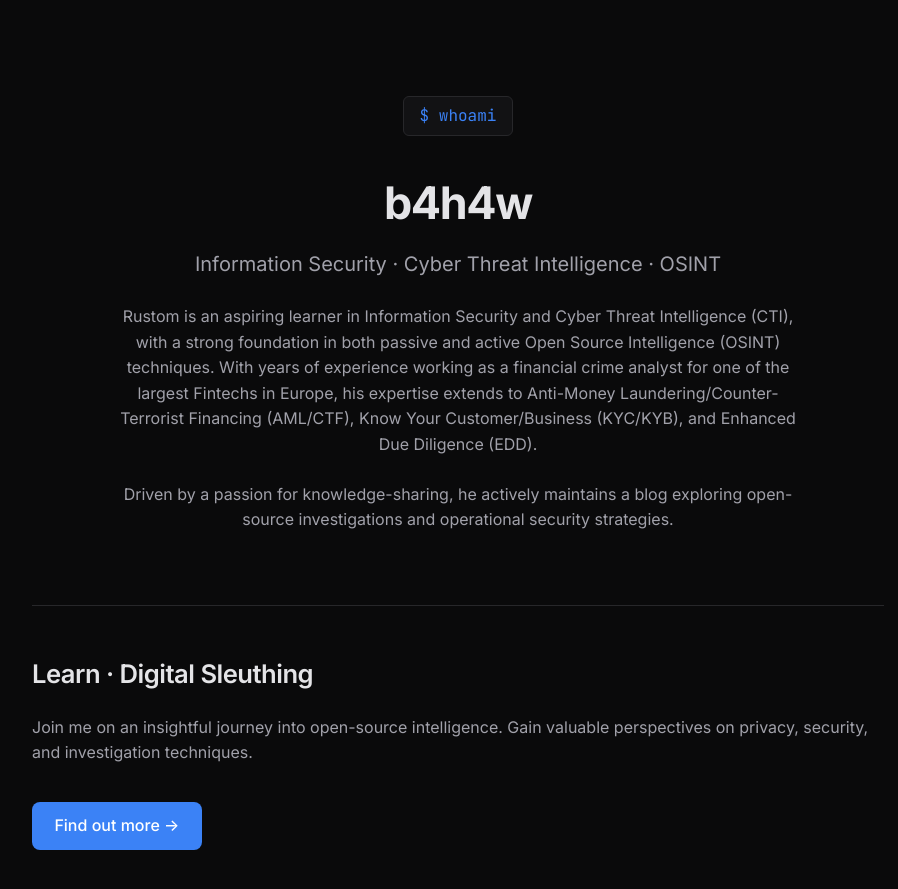
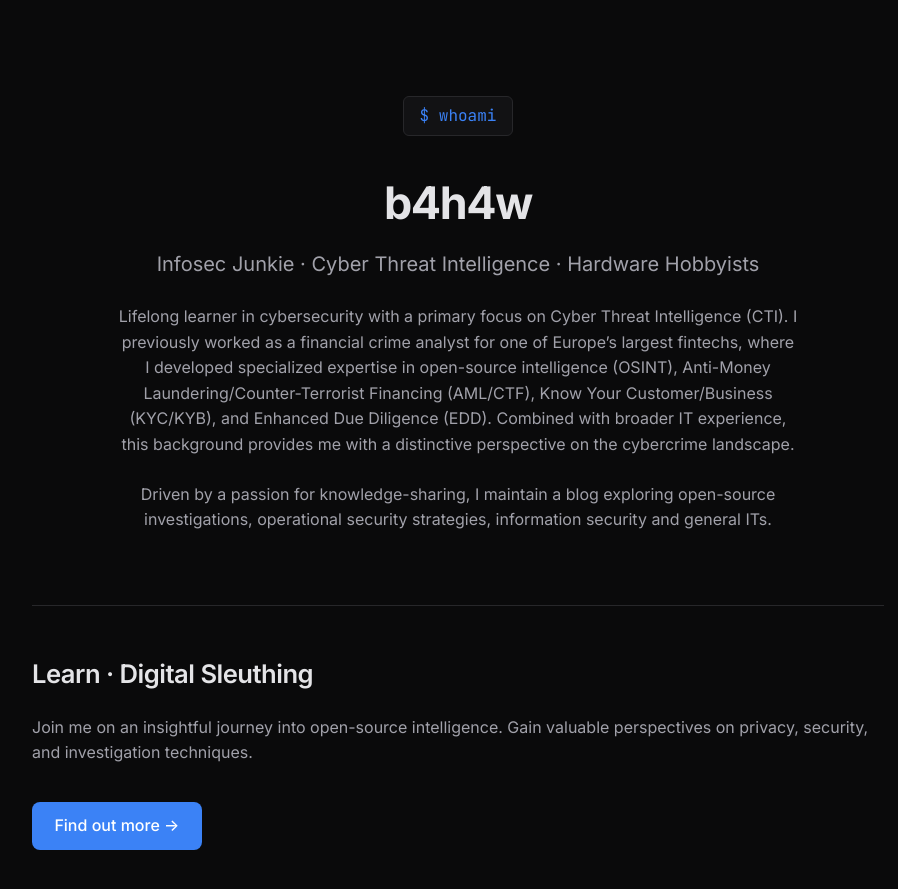
Before and after one commit to b4h4w/b4h4w.github.io, a Jekyll site: the page built from index.md, in a window 1280 px wide and 900 px high. Shown: the top 889 px of the window, without its empty margins (182-1080 px from the left). Built offline with Jekyll 4.4.1, drawn with Linux system fonts in a browser that asks for light colours.

Commit message:
Refined summary information.

```diff
--- a/index.md
+++ b/index.md
@@ -7,18 +7,16 @@ description: Personal site of Rustom – OSINT, CTI, digital investigations and
 <section class="hero">
   <div class="whoami">$ whoami</div>
   <h1>b4h4w</h1>
-  <p class="tagline">Information Security · Cyber Threat Intelligence · OSINT</p>
+  <p class="tagline">Infosec Junkie · Cyber Threat Intelligence · Hardware Hobbyists</p>
 
   <p>
-    Rustom is an aspiring learner in Information Security and Cyber Threat Intelligence (CTI),
-    with a strong foundation in both passive and active Open Source Intelligence (OSINT) techniques.
-    With years of experience working as a financial crime analyst for one of the largest Fintechs in Europe,
-    his expertise extends to Anti-Money Laundering/Counter-Terrorist Financing (AML/CTF),
-    Know Your Customer/Business (KYC/KYB), and Enhanced Due Diligence (EDD).
+    Lifelong learner in cybersecurity with a primary focus on Cyber Threat Intelligence (CTI). I previously worked as a financial crime analyst for one of Europe’s largest fintechs,
+    where I developed specialized expertise in open-source intelligence (OSINT), Anti-Money Laundering/Counter-Terrorist Financing (AML/CTF), Know Your Customer/Business (KYC/KYB),
+    and Enhanced Due Diligence (EDD). Combined with broader IT experience, this background provides me with a distinctive perspective on the cybercrime landscape.
   </p>
   <p>
-    Driven by a passion for knowledge-sharing, he actively maintains a blog exploring open-source investigations
-    and operational security strategies.
+    Driven by a passion for knowledge-sharing, I maintain a blog exploring open-source investigations,
+    operational security strategies, information security and general ITs.
   </p>
 </section>
 
```
